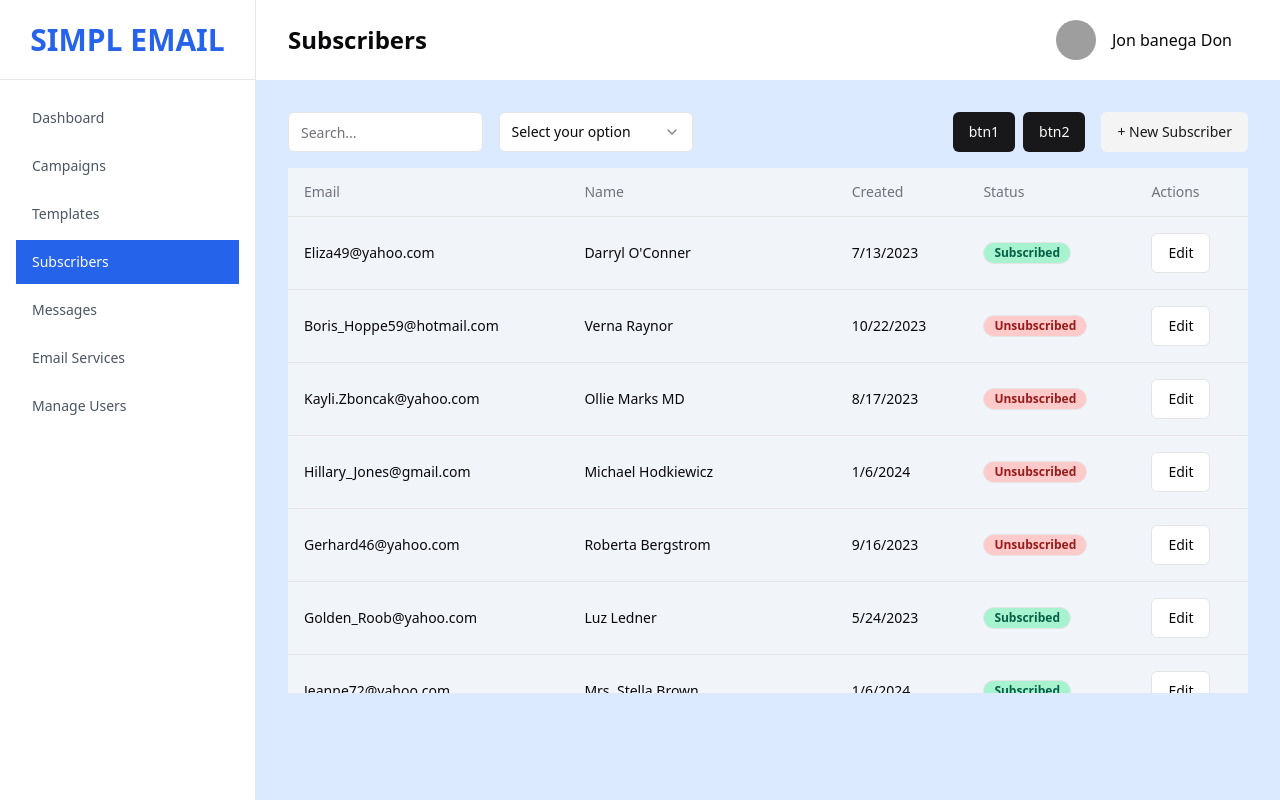
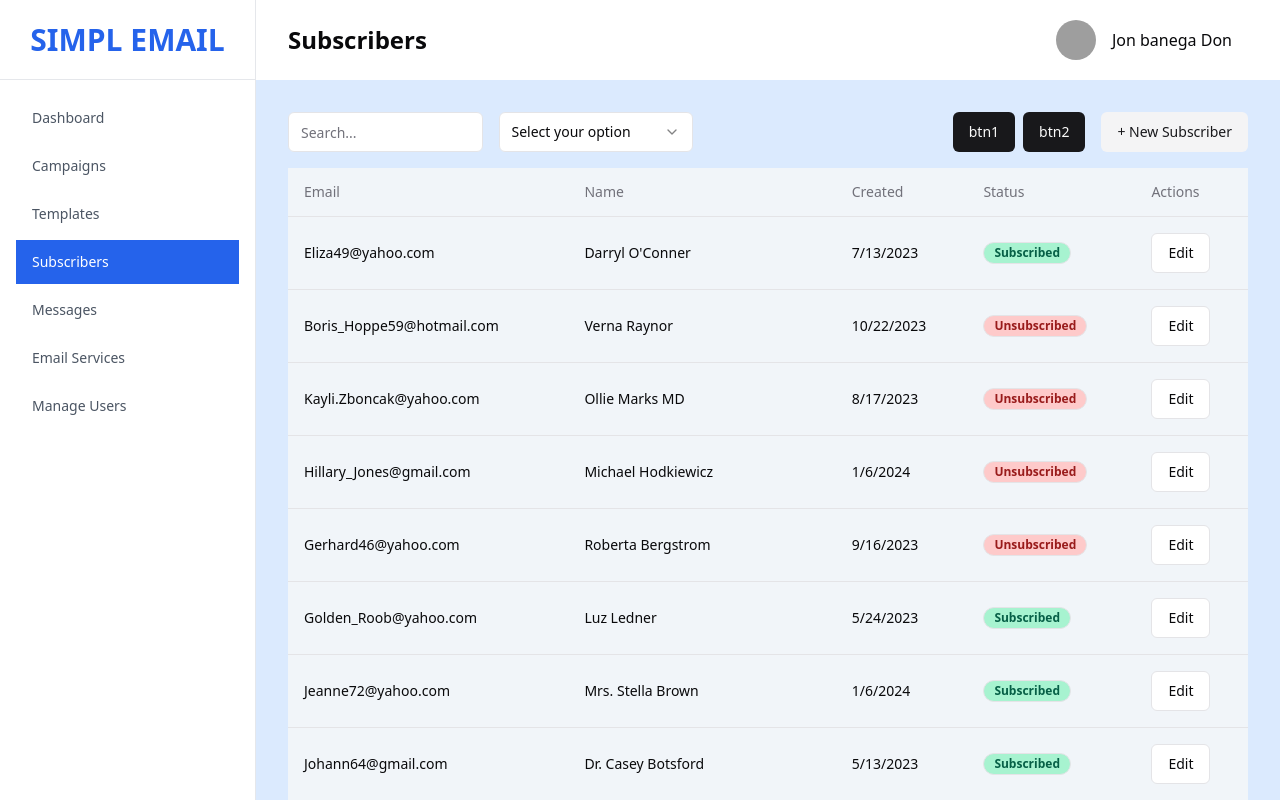
Before and after one commit to krishna-singha/mailSwift, a React (Vite) app: page /subscribers in a window 1280 px wide. Built offline with nearby package versions, Linux system fonts and the light colour scheme; grey boxes are pictures that could not be loaded.

Commit message:
fixed scrollbar

```diff
--- a/src/components/Messages/Draft.jsx
+++ b/src/components/Messages/Draft.jsx
@@ -21,7 +21,7 @@ import {messagesTableData} from "@/src/Data";
 
 function MessageDraft() {
 	return (
-		<div className="flex flex-col overflow-y-hidden p-8 pb-4">
+		<div className="flex h-[100%] flex-col p-8 overflow-y-scroll no-scrollbar">
 			<div className="flex gap-8 mb-6">
 				<NavLink
 					to={"/messages"}
@@ -62,7 +62,7 @@ function MessageDraft() {
 				</div>
 			</div>
 
-			<div className="mt-4 overflow-auto lg:h-[490px]">
+			<div className="mt-4">
 				<Table className="bg-slate-100">
 					<TableHeader>
 						<TableRow>
--- a/src/components/Messages/Sent.jsx
+++ b/src/components/Messages/Sent.jsx
@@ -21,7 +21,7 @@ import { messagesTableData } from "@/src/Data";
 
 function MessageSent() {
 	return (
-		<div className="flex flex-col overflow-y-hidden p-8 pb-4">
+		<div className="flex h-[100%] flex-col p-8 overflow-y-scroll no-scrollbar">
 			<div className="flex gap-8 mb-6">
 				<NavLink
 					to={"/messages"}
@@ -62,7 +62,7 @@ function MessageSent() {
 				</div>
 			</div>
 
-			<div className="mt-4 overflow-auto lg:h-[490px]">
+			<div className="mt-4">
 				<Table className="bg-slate-100">
 					<TableHeader>
 						<TableRow>
--- a/src/components/Navigation/Navbar.jsx
+++ b/src/components/Navigation/Navbar.jsx
@@ -5,7 +5,7 @@ import React from "react";
 function Navbar() {
 	return (
 		<>
-			<div className="flex flex-col flex-grow bg-blue-100">
+			<div className="flex flex-col flex-grow h-screen bg-blue-100">
 				<div className="flex items-center justify-between h-20 px-8 bg-white w-full">
 					<h2 className="text-2xl font-semibold">Subscribers</h2>
 					<div className="flex items-center">
@@ -19,7 +19,9 @@ function Navbar() {
 						<p className="ml-4 mr-4">Jon banega Don</p>
 					</div>
 				</div>
-				<Outlet />
+				<div className="h-[calc(100%-5rem)]">
+					<Outlet />
+				</div>
 			</div>
 		</>
 	);
--- a/src/components/Subscribers/Subscriber.jsx
+++ b/src/components/Subscribers/Subscriber.jsx
@@ -21,7 +21,9 @@ import { useMemo, useState } from "react";
 import Highlighter from "react-highlight-words";
 
 function Subscriber() {
-	const [subscriptionData, setSubscriptionData] = useState(subscriptionTableData);
+	const [subscriptionData, setSubscriptionData] = useState(
+		subscriptionTableData
+	);
 	const [searchString, setSearchString] = useState("");
 
 	useMemo(() => {
@@ -35,11 +37,8 @@ function Subscriber() {
 		}
 	}, [searchString]);
 
-
-
-
 	return (
-		<div className="flex flex-col p-8 pb-0">
+		<div className="flex h-[100%] flex-col p-8 overflow-y-scroll no-scrollbar">
 			<div className="flex flex-row gap-5 justify-between">
 				<div className="flex flex-row space-x-4">
 					<Input
@@ -72,7 +71,7 @@ function Subscriber() {
 				</div>
 			</div>
 
-			<div className="mt-4 overflow-auto lg:h-[525px]">
+			<div className="mt-4">
 				<Table className="bg-slate-100">
 					<TableHeader>
 						<TableRow>
@@ -99,7 +98,7 @@ function Subscriber() {
 										<Badge
 											className={
 												data.subscriptionStatus ==
-													"Subscribed"
+												"Subscribed"
 													? "bg-emerald-200 text-emerald-800"
 													: "bg-red-200 text-red-800"
 											}
--- a/src/index.css
+++ b/src/index.css
@@ -2,7 +2,7 @@
 @tailwind components;
 @tailwind utilities;
 
-:root{
+:root {
 	background: #000;
 }
 
@@ -78,3 +78,15 @@
 		@apply bg-background text-foreground;
 	}
 }
+
+@layer utilities {
+	/* Hide scrollbar for Chrome, Safari and Opera */
+	.no-scrollbar::-webkit-scrollbar {
+		display: none;
+	}
+	/* Hide scrollbar for IE, Edge and Firefox */
+	.no-scrollbar {
+		-ms-overflow-style: none; /* IE and Edge */
+		scrollbar-width: none; /* Firefox */
+	}
+}
```
Also changed, not shown: 1 other file (tests, documents, lock files or other folders).
